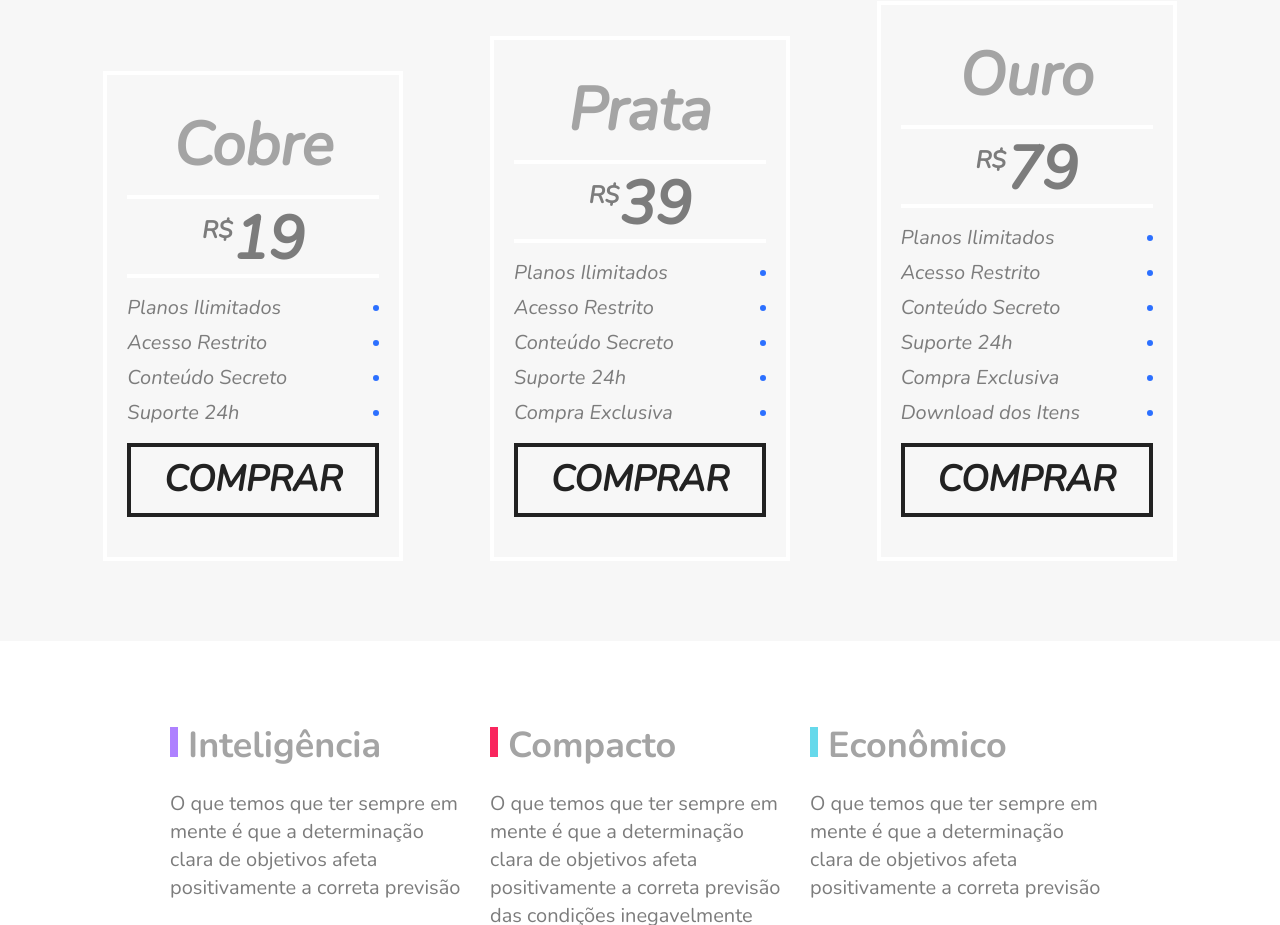
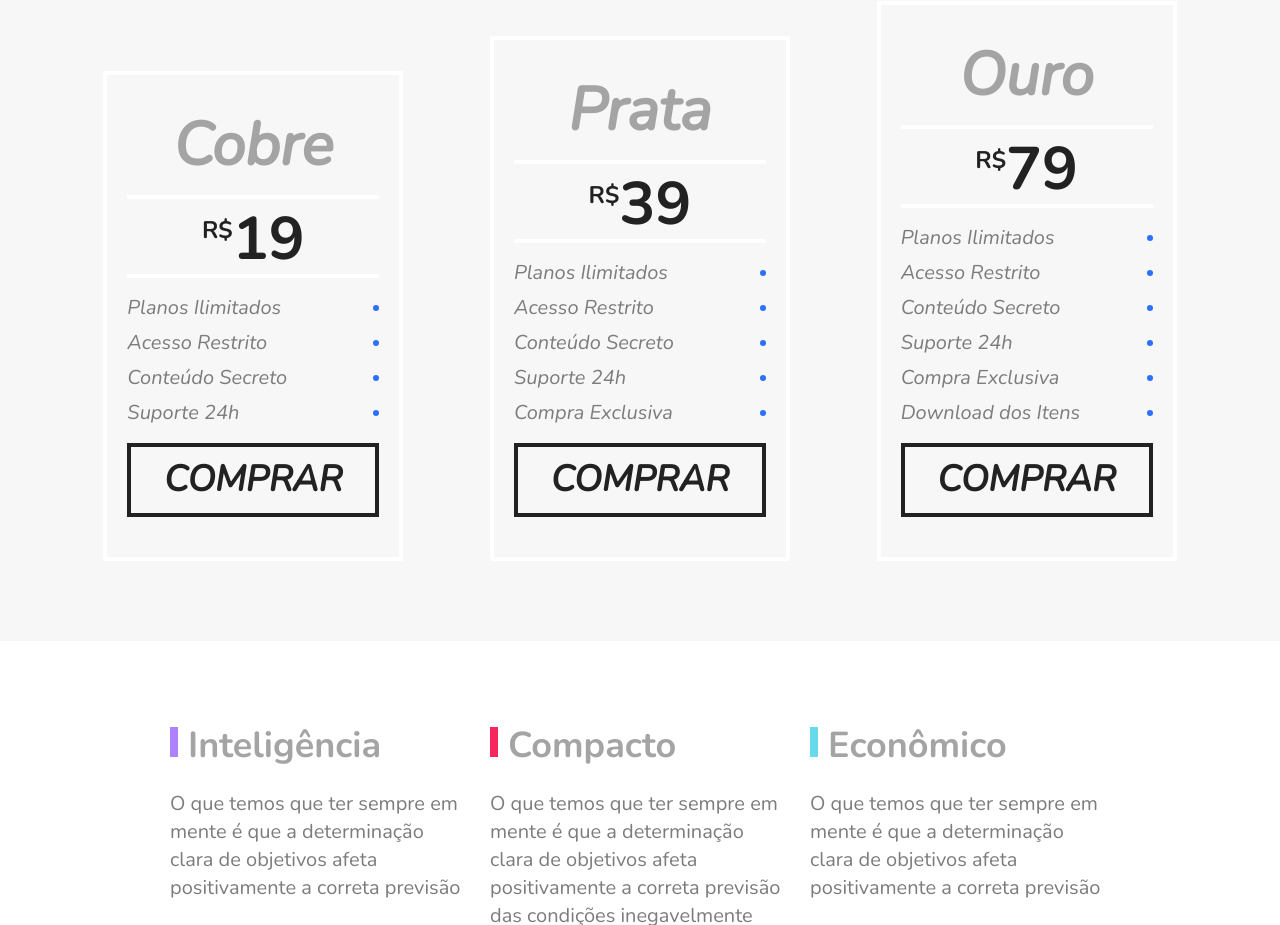
Before and after one commit to gabriellima3/flexblog, a plain HTML site: page index.html in a window 1280 px wide. Shown: the part 1900-2825 px from the top of the page. Drawn offline with nearby package versions, Linux system fonts and the light colour scheme.

Commit message:
style: ajustes

```diff
--- a/css/style.css
+++ b/css/style.css
@@ -210,6 +210,8 @@ img {
   margin: 20px auto;
   display: block;
   font-size: 3em;
+  color: #222;
+  font-style: normal;
   text-align: center;
   font-weight: bold;
   padding: 10px 0 5px 0;
```
